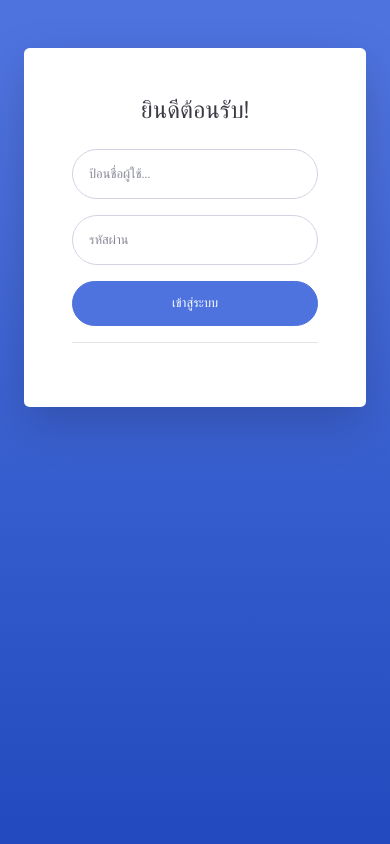
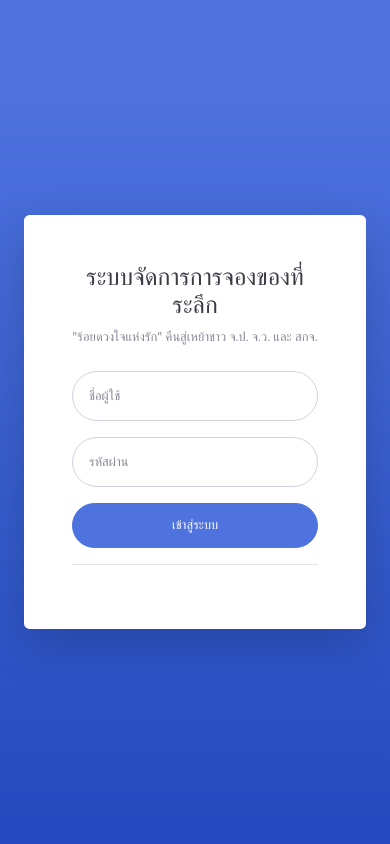
Before and after one commit to dekpiano/ProductBooking, a PHP site: page /admin/login.php in a window 390 px wide. Run offline with PHP 8.4, Linux system fonts and the light colour scheme; some libraries are stand-ins or nearby versions.

Commit message:
7/10/2568 ระบบเสร็จ 99.99%

```diff
--- a/admin/_navbar.php
+++ b/admin/_navbar.php
@@ -18,8 +18,7 @@
                 <span class="mr-2 d-none d-lg-inline text-gray-600 small">
                     ยินดีต้อนรับ, <?php echo htmlspecialchars($_SESSION['admin_username']); ?>
                 </span>
-                <img class="img-profile rounded-circle"
-                    src="img/undraw_profile.svg">
+                <i class="fas fa-user-circle fa-2x text-gray-600"></i>
             </a>
             <!-- Dropdown - User Information -->
             <div class="dropdown-menu dropdown-menu-right shadow animated--grow-in"
--- a/admin/_sidebar.php
+++ b/admin/_sidebar.php
@@ -4,9 +4,9 @@
     <!-- Sidebar - Brand -->
     <a class="sidebar-brand d-flex align-items-center justify-content-center" href="index.php">
         <div class="sidebar-brand-icon rotate-n-15">
-            <i class="fas fa-laugh-wink"></i>
+            <i class="fas fa-user-shield"></i>
         </div>
-        <div class="sidebar-brand-text mx-3">SB Admin <sup>2</sup></div>
+        <div class="sidebar-brand-text mx-3">ระบบจองของที่ระลึก</div>
     </a>
 
     <!-- Divider -->
--- a/admin/login.php
+++ b/admin/login.php
@@ -18,25 +18,26 @@
     <link href="https://cdn.jsdelivr.net/npm/sweetalert2@11.10.0/dist/sweetalert2.min.css" rel="stylesheet">
 </head>
 <body class="bg-gradient-primary">
+
     <div class="container">
+
         <!-- Outer Row -->
-        <div class="row justify-content-center">
-            <div class="col-xl-10 col-lg-12 col-md-9">
-                <div class="card o-hidden border-0 shadow-lg my-5">
-                    <div class="card-body p-0">
+        <div class="row justify-content-center align-items-center" style="height: 100vh;">
+
+            <div class="col-xl-5 col-lg-6 col-md-8">
+
+                <div class="card o-hidden border-0 shadow-lg">
+                    <div class="card-body p-5">
                         <!-- Nested Row within Card Body -->
-                        <div class="row">
-                            <div class="col-lg-6 d-none d-lg-block bg-login-image"></div>
-                            <div class="col-lg-6">
-                                <div class="p-5">
-                                    <div class="text-center">
-                                        <h1 class="h4 text-gray-900 mb-4">ยินดีต้อนรับ!</h1>
+                        <div class="text-center mb-4">
+                            <h1 class="h4 text-gray-900">ระบบจัดการการจองของที่ระลึก</h1>
+                            <p class="text-muted small">"ร้อยดวงใจแห่งรัก" คืนสู่เหย้าชาว จ.ป. จ.ว. และ สกจ.</p>
                         </div>
                         <form class="user" id="loginForm">
                             <div class="form-group">
                                 <input type="text" class="form-control form-control-user"
-                                                id="username" name="username" aria-describedby="emailHelp"
-                                                placeholder="ป้อนชื่อผู้ใช้..." required>
+                                    id="username" name="username"
+                                    placeholder="ชื่อผู้ใช้" required>
                             </div>
                             <div class="form-group">
                                 <input type="password" class="form-control form-control-user"
@@ -50,11 +51,11 @@
                         <div id="errorMessage" class="alert alert-danger mt-3 d-none" role="alert"></div>
                     </div>
                 </div>
+
             </div>
+
         </div>
-                </div>
-            </div>
-        </div>
+
     </div>
 
     <!-- Bootstrap core JavaScript-->
@@ -110,5 +111,6 @@
             });
         });
     </script>
+
 </body>
 </html>
```
Also changed, not shown: index.html (+13 -0 lines). Lines whose indentation alone changed are shown as unchanged.
